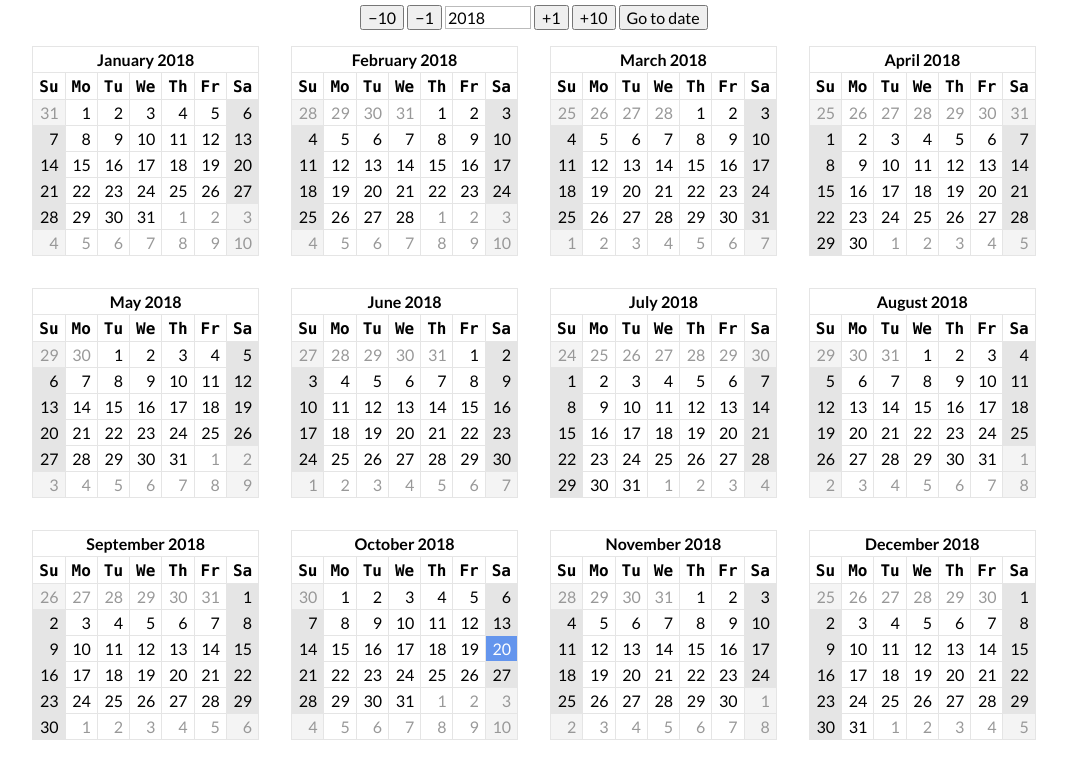
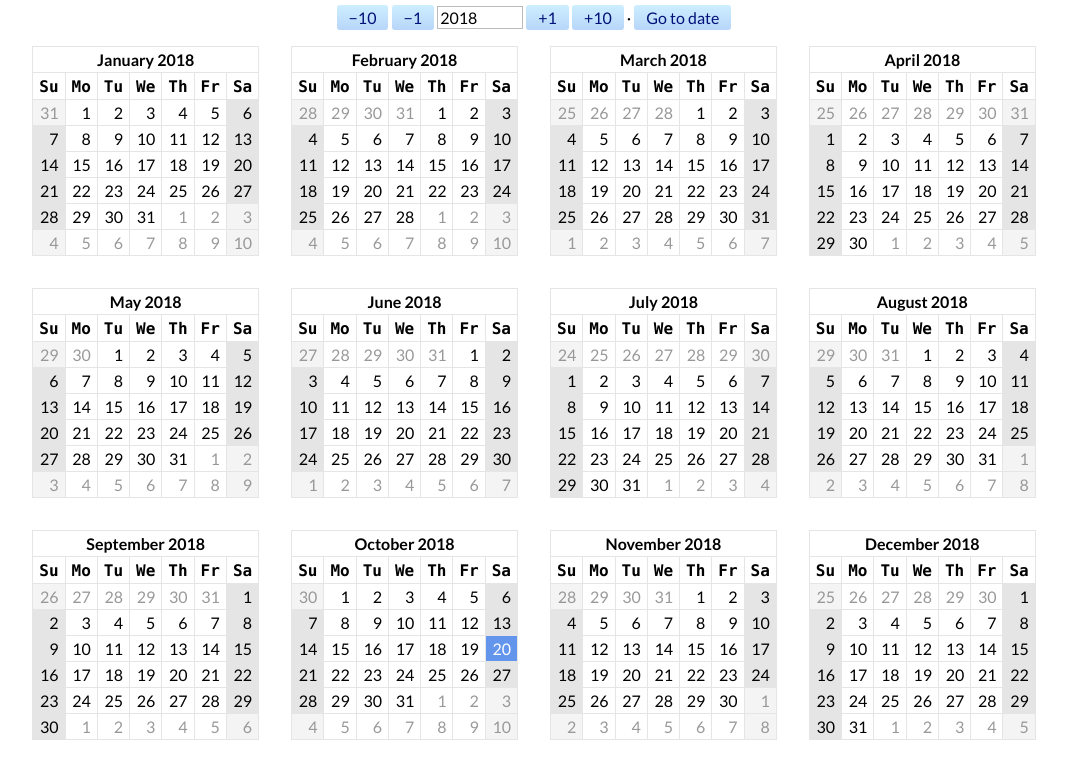
Before and after one commit to sharat87/just-a-calendar, a plain HTML site: page index.html in a window 1280 px wide. Shown: the part 55-827 px from the top of the page, without its empty margins (106-1173 px from the left). Drawn offline with Linux system fonts and the light colour scheme.

Commit message:
Some stupid styling for buttons.

```diff
--- a/index.html
+++ b/index.html
@@ -18,6 +18,7 @@
     <input type=number id=yearInput onchange='yearInputChanged(event)'>
     <button type=button onclick='goToYear("+1")'>+1</button>
     <button type=button onclick='goToYear("+10")'>+10</button>
+    <span>&middot;</span>
     <button type=button onclick='onGoToDate()'>Go to date</button>
   </p>
   <div id=calendar oncontextmenu='onCalendarContextMenu(event)'></div>
--- a/styles.css
+++ b/styles.css
@@ -39,6 +39,7 @@ a {
 h1 {
   margin-top: 0;
   text-align: center;
+  letter-spacing: -1px;
 }
 
 input, button {
@@ -50,6 +51,20 @@ input {
   background: transparent;
   color: inherit;
   border: 1px solid var(--highlight2);
+}
+
+button {
+  color: #017;
+  background-color: #CEF;
+  background-image: linear-gradient(transparent, rgba(0, 0, 200, .1));
+  border: none;
+  padding: 3px 12px;
+  border-radius: 3px;
+  min-width: 2em;
+}
+
+button:hover {
+  background-image: linear-gradient(transparent, rgba(0, 0, 200, .2));
 }
 
 #yearInput {
```
